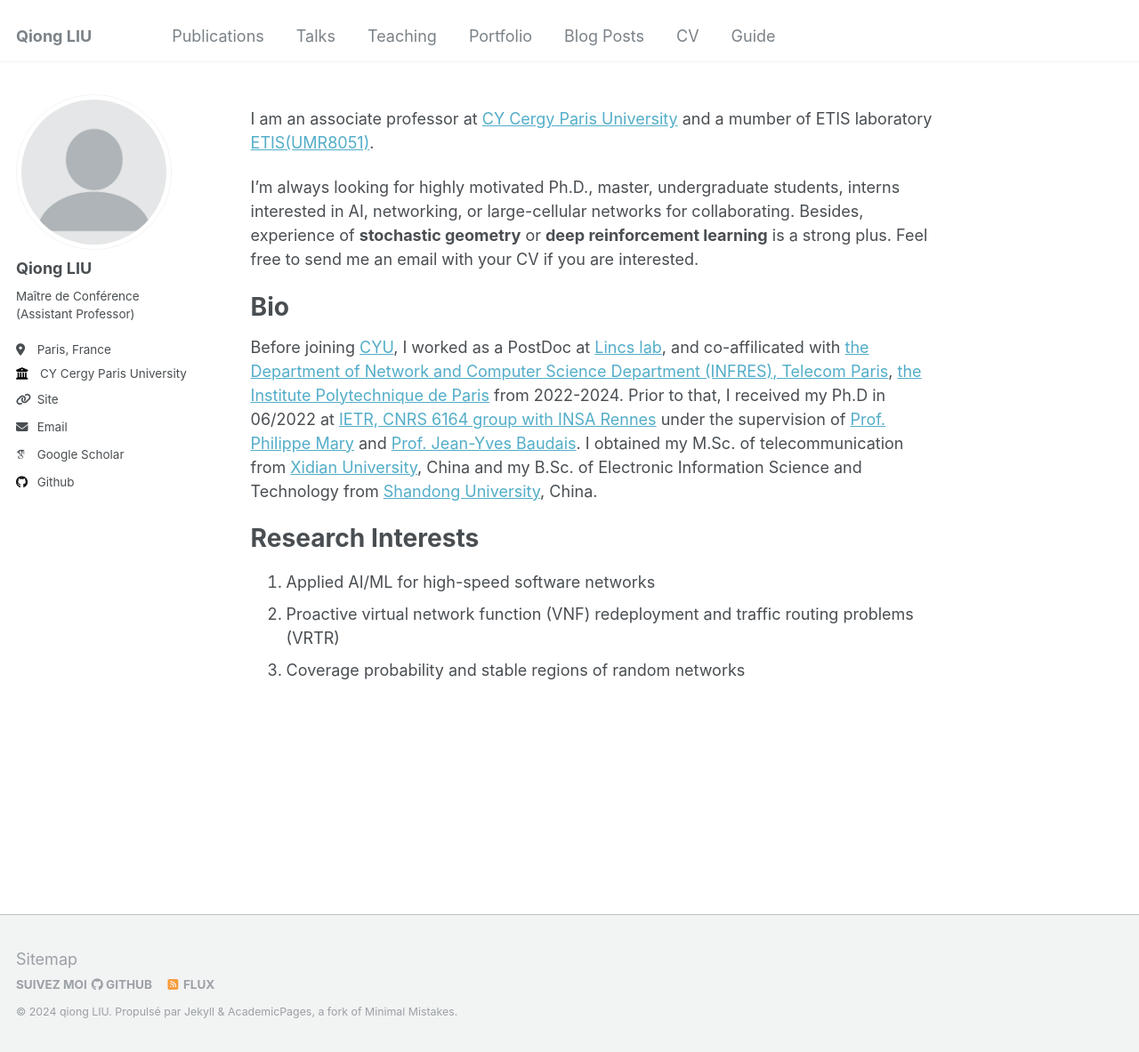
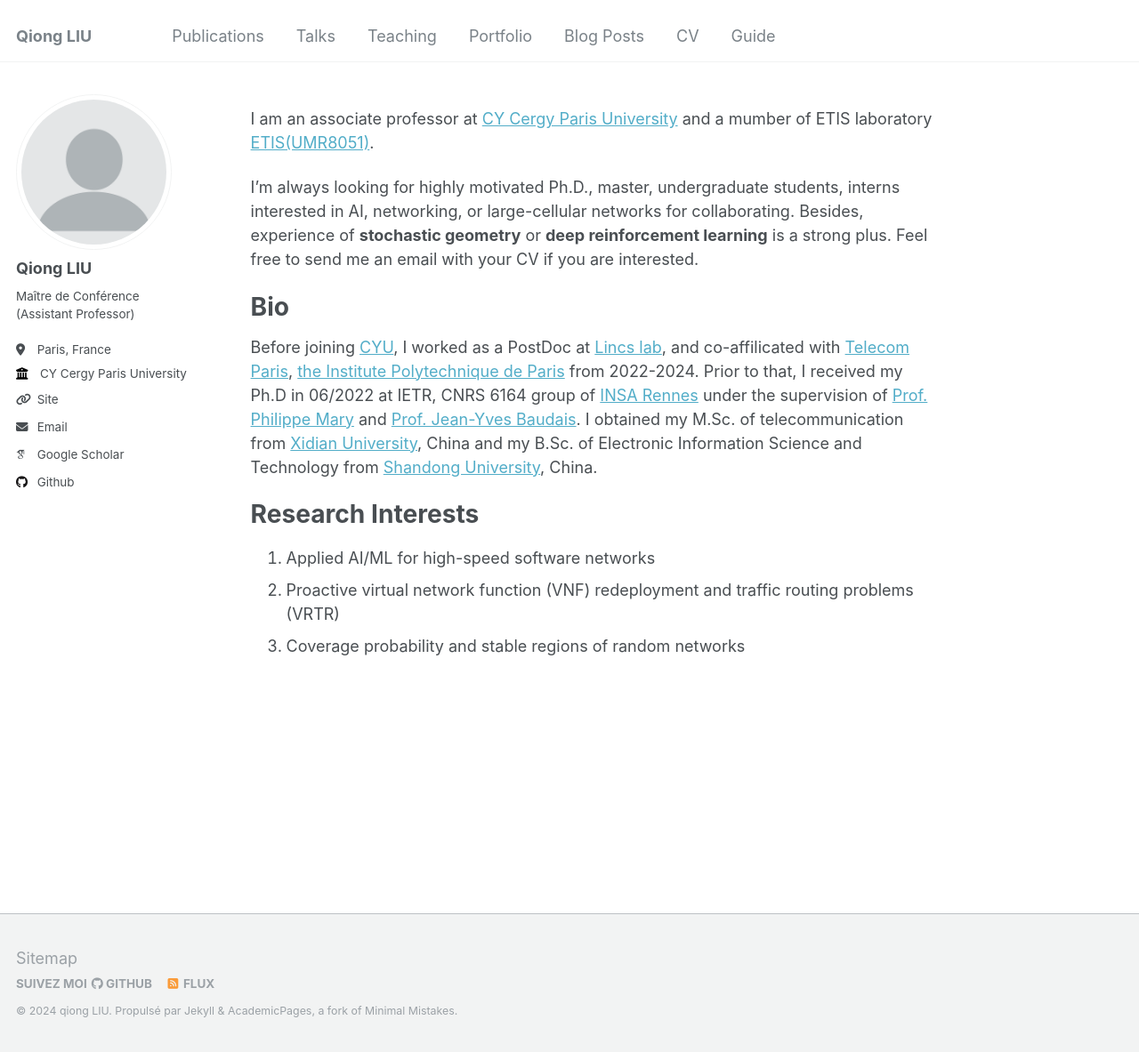
Before and after one commit to evesiphus/evesiphus.github.io, a Jekyll site: the page built from _pages/about.md, in a window 1280 px wide and 1183 px high. Shown: the whole window at 89% size. Built offline with Jekyll 4.4.1, drawn with Linux system fonts in a browser that asks for light colours; some web fonts are replaced.

Commit message:
Update about.md

```diff
--- a/_pages/about.md
+++ b/_pages/about.md
@@ -12,7 +12,7 @@
 
 Bio
 ======
-Before joining [CYU](https://www.cyu.fr/), I worked as a PostDoc at [Lincs lab](https://www.lincs.fr/), and co-affilicated with [the Department of Network and Computer Science Department (INFRES), Telecom Paris](https://www.telecom-paris.fr/en/school/departments/computer-science-networks), [the Institute Polytechnique de Paris](https://www.ip-paris.fr/en) from 2022-2024. Prior to that,  I received my Ph.D in 06/2022 at [IETR, CNRS 6164 group with INSA Rennes](https://www.insa-rennes.fr/ietr-1.html) under the supervision of [Prof. Philippe Mary](https://pmary.perso.insa-rennes.fr/) and [Prof. Jean-Yves Baudais](http://jeanyves.baudais.free.fr/). I obtained my M.Sc. of telecommunication from [Xidian University](https://www.xidian.edu.cn/), China and my B.Sc. of Electronic Information Science and Technology from [Shandong University](https://www.en.sdu.edu.cn/), China.
+Before joining [CYU](https://www.cyu.fr/), I worked as a PostDoc at [Lincs lab](https://www.lincs.fr/), and co-affilicated with [Telecom Paris](https://www.telecom-paris.fr/en/school/departments/computer-science-networks), [the Institute Polytechnique de Paris](https://www.ip-paris.fr/en) from 2022-2024. Prior to that,  I received my Ph.D in 06/2022 at IETR, CNRS 6164 group of [INSA Rennes](https://www.insa-rennes.fr/ietr-1.html) under the supervision of [Prof. Philippe Mary](https://pmary.perso.insa-rennes.fr/) and [Prof. Jean-Yves Baudais](http://jeanyves.baudais.free.fr/). I obtained my M.Sc. of telecommunication from [Xidian University](https://www.xidian.edu.cn/), China and my B.Sc. of Electronic Information Science and Technology from [Shandong University](https://www.en.sdu.edu.cn/), China.
 
 
 Research Interests
```
